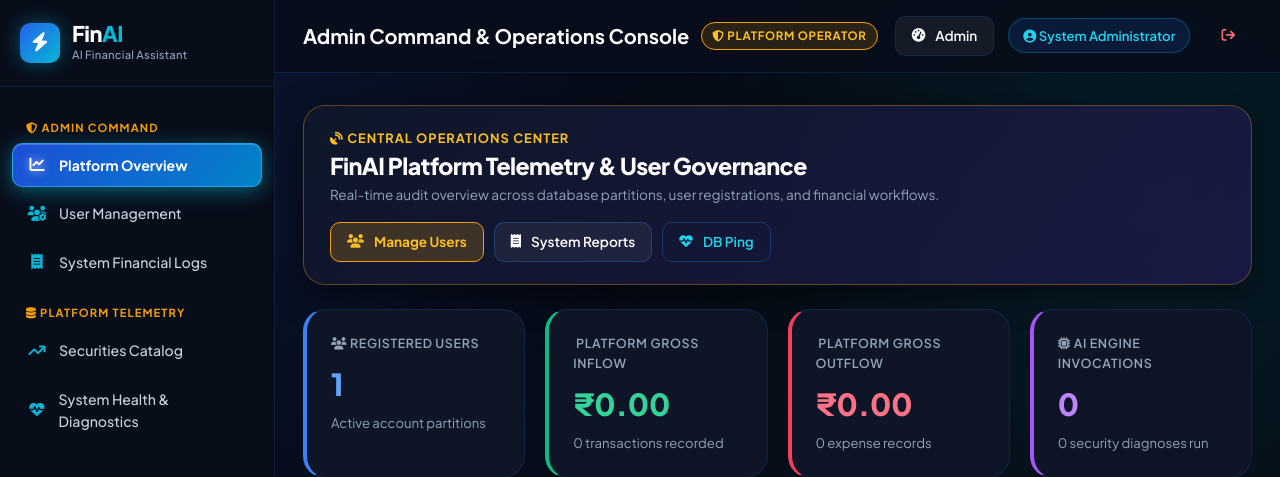
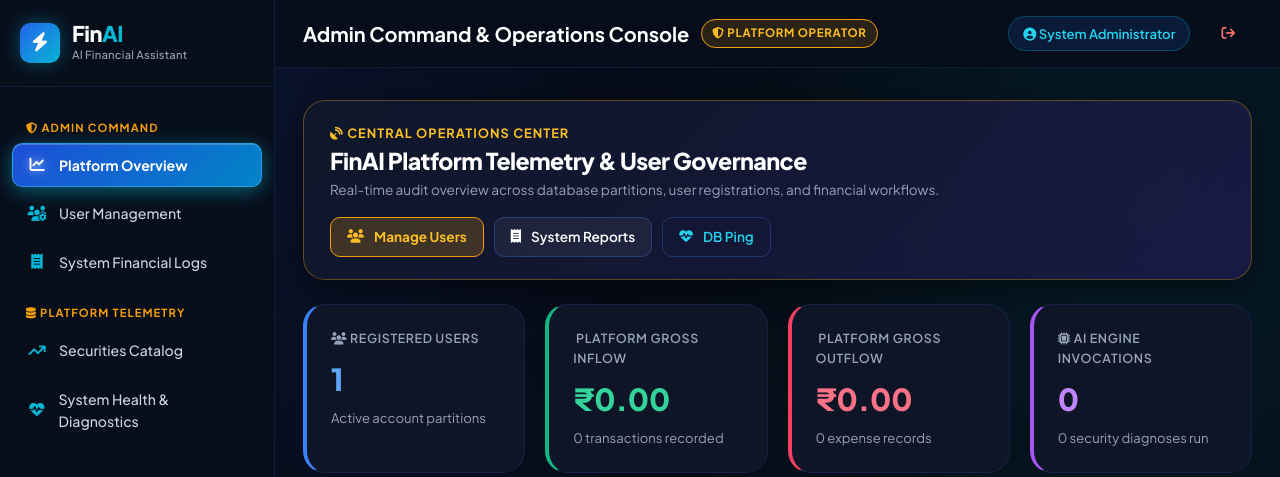
Before and after one commit to likithhs/financial_manager, a Flask app: page /admin/ in a window 1280 px wide. Shown: the top 477 px of the page. Run offline with Flask 2, Linux system fonts and the light colour scheme; a user stored in the database is signed in; data comes from the database, SQL or seed files in the repository; data that the repository does not hold is empty.

Commit message:
Remove Home button from top right header

```diff
--- a/templates/base.html
+++ b/templates/base.html
@@ -141,15 +141,6 @@
       <header class="topbar">
         <div class="topbar-title">{% block page_title %}Dashboard{% endblock %}</div>
         <div style="display: flex; align-items: center; gap: 14px;">
-          {% if session.get('user_role') == 'admin' %}
-          <a href="{{ url_for('admin.dashboard') }}" class="btn btn-sm btn-secondary" style="border-color: var(--border-subtle); color: var(--text-light);">
-            <i class="fa-solid fa-gauge-high"></i> Admin
-          </a>
-          {% else %}
-          <a href="{{ url_for('main.home') }}" class="btn btn-sm btn-secondary" style="border-color: var(--border-subtle); color: var(--text-light);">
-            <i class="fa-solid fa-house"></i> Home
-          </a>
-          {% endif %}
           <span style="background: rgba(37, 99, 235, 0.15); border: 1px solid rgba(6, 182, 212, 0.3); color: var(--cyan-bright); padding: 6px 14px; border-radius: var(--radius-full); font-size: 0.82rem; font-weight: 600;">
             <i class="fa-solid fa-circle-user"></i> {{ session.get('user_name') }}
           </span>
```
